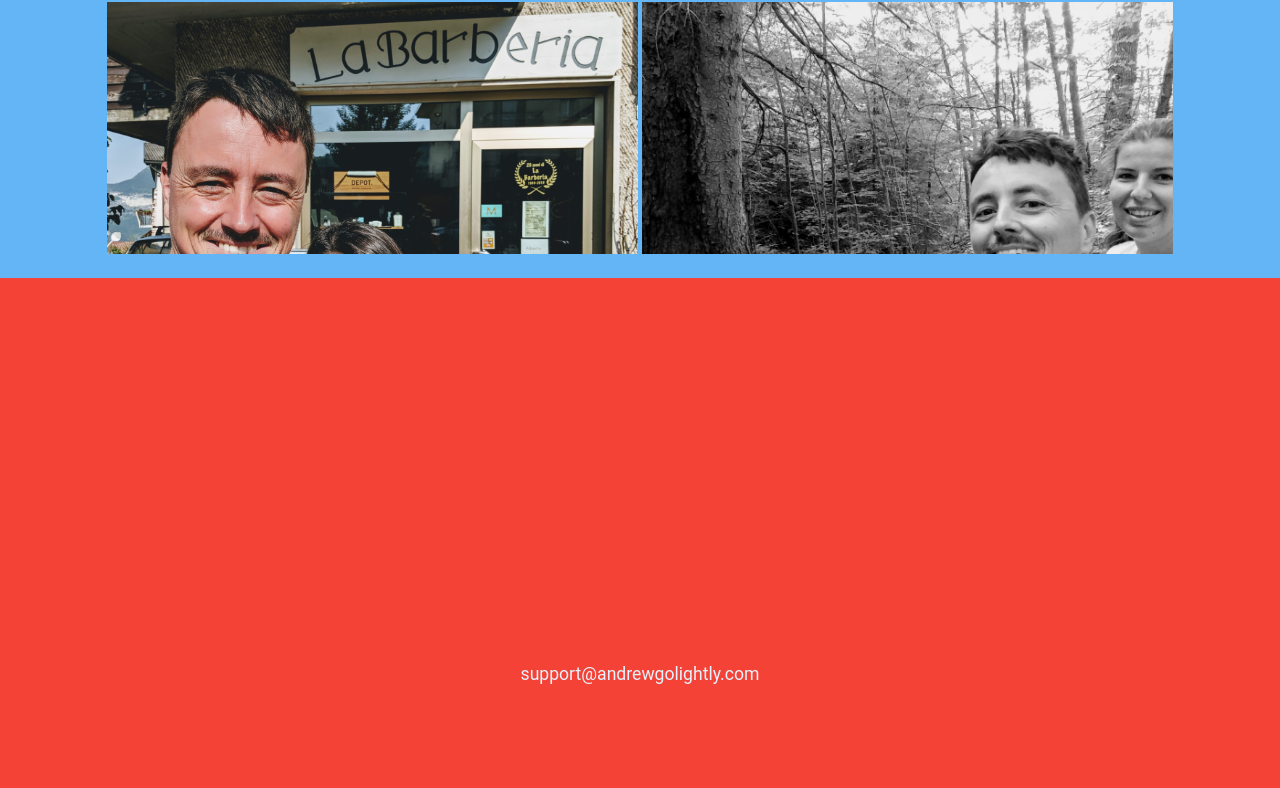
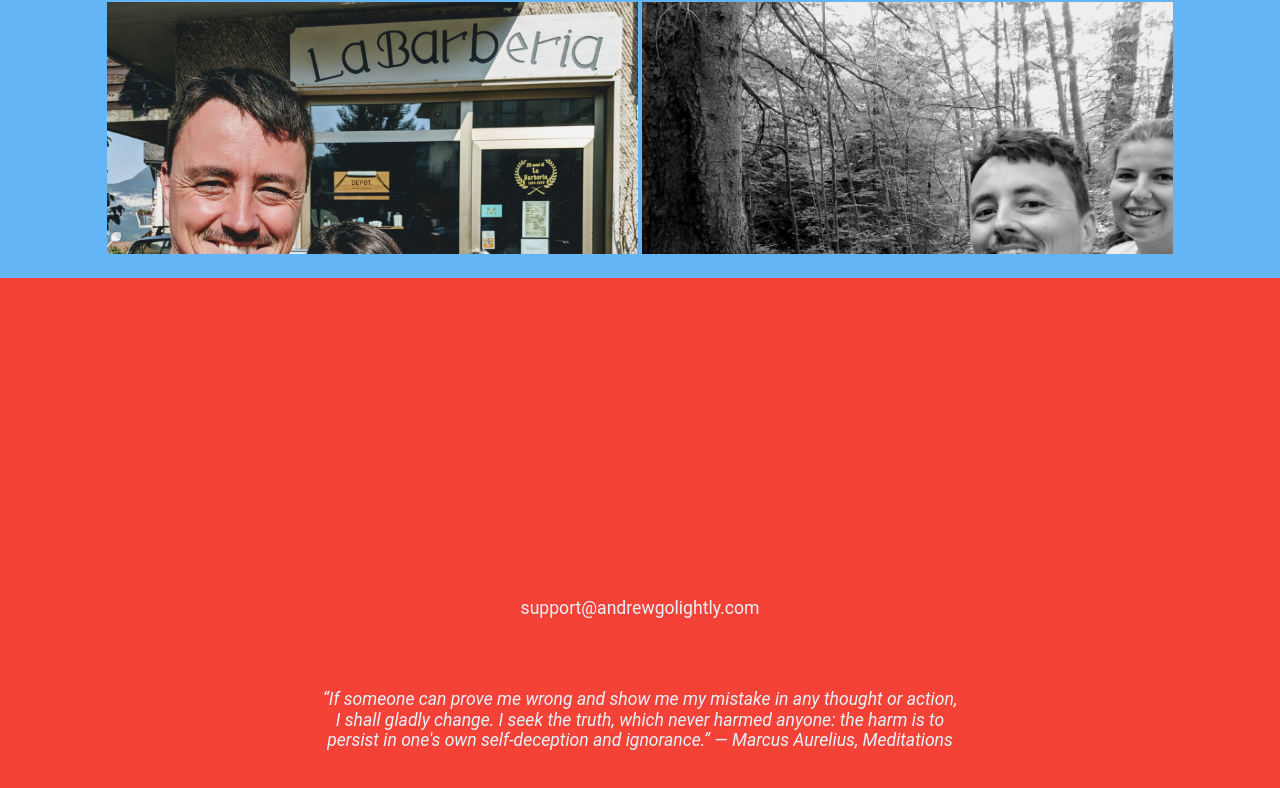
Before and after one commit to magician11/andrewgolightly.com, a React (Create React App) app: page / in a window 1280 px wide. Shown: the part 6582-7370 px from the top of the page. Built offline with nearby package versions, Linux system fonts and the light colour scheme.

Commit message:
added Marcus Aurelius quote

```diff
--- a/package.json
+++ b/package.json
@@ -3,7 +3,7 @@
   "version": "0.1.0",
   "private": true,
   "dependencies": {
-    "@material-ui/core": "^4.11.3",
+    "@material-ui/core": "^4.11.4",
     "@material-ui/icons": "^4.11.2",
     "react": "^17.0.2",
     "react-dom": "^17.0.2",
--- a/src/App.js
+++ b/src/App.js
@@ -69,6 +69,12 @@ const useStyles = makeStyles(theme => ({
   },
   bodyText: {
     fontSize: theme.spacing(2.2)
+  },
+  quote: {
+    textAlign: 'center',
+    fontStyle: 'italic',
+    fontSize: theme.spacing(2.2),
+    marginTop: theme.spacing(8)
   }
 }));
 
@@ -210,41 +216,22 @@ export default function App() {
       </Grid>
       <Photos />
       <Travels />
-      {/* <Grid
-        container
-        className={clsx(classes.container, classes.mapsContainer)}
-        justify="center"
-        alignItems="center"
-      >
-        <Grid item xs={10} sm={8}>
-          <Card>
-            <CardActionArea>
-              <CardMedia
-                component="iframe"
-                alt="Andrew Travels"
-                height="470"
-                src="https://www.google.com/maps/d/embed?mid=1TepY-cF-tV1zLyADZU3-B-qaVGc"
-                title="Andrew's Travels"
-              />
-              <CardContent>
-                <Typography variant="body2" color="textSecondary" component="p">
-                  Spent most of life in South Africa, New Zealand, Australia,
-                  Thailand, England, and the USA. To date, visited 40 countries.
-                </Typography>
-              </CardContent>
-            </CardActionArea>
-          </Card>
-        </Grid>
-      </Grid> */}
+
       <Grid
         container
         className={clsx(classes.container, classes.contactContainer)}
         justify="center"
         alignItems="center"
       >
-        <Grid item className={classes.verticallyAlign} xs={8}>
+        <Grid item className={classes.verticallyAlign} xs={9} sm={8} lg={6}>
           <Typography variant="h3" gutterBottom className={classes.bodyText}>
             support@andrewgolightly.com
+          </Typography>
+          <Typography variant="h3" gutterBottom className={clsx(classes.quote)}>
+            “If someone can prove me wrong and show me my mistake in any thought
+            or action, I shall gladly change. I seek the truth, which never
+            harmed anyone: the harm is to persist in one's own self-deception
+            and ignorance.” ― Marcus Aurelius, Meditations
           </Typography>
         </Grid>
       </Grid>
```
Also changed, not shown: 1 other file (tests, documents, lock files or other folders).
